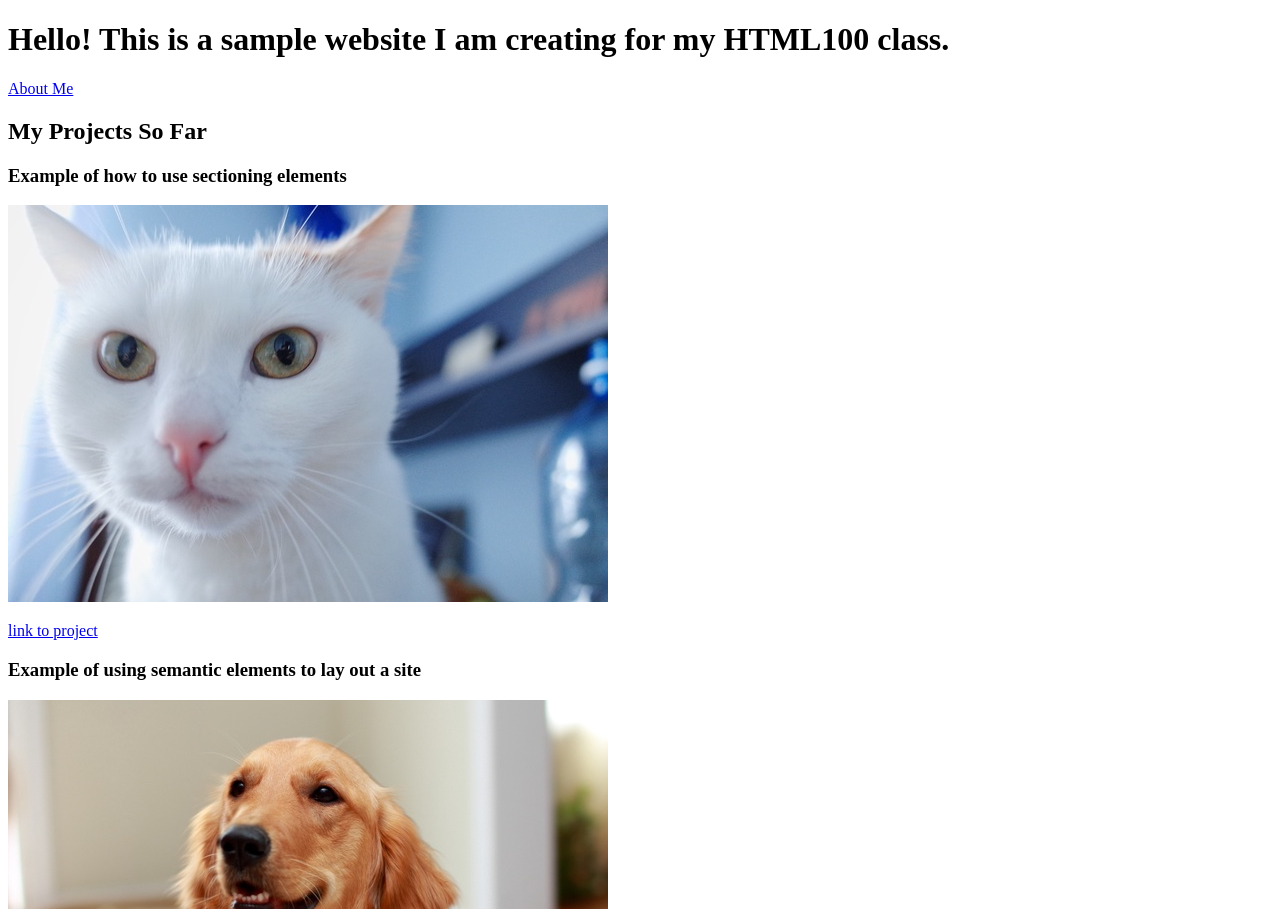
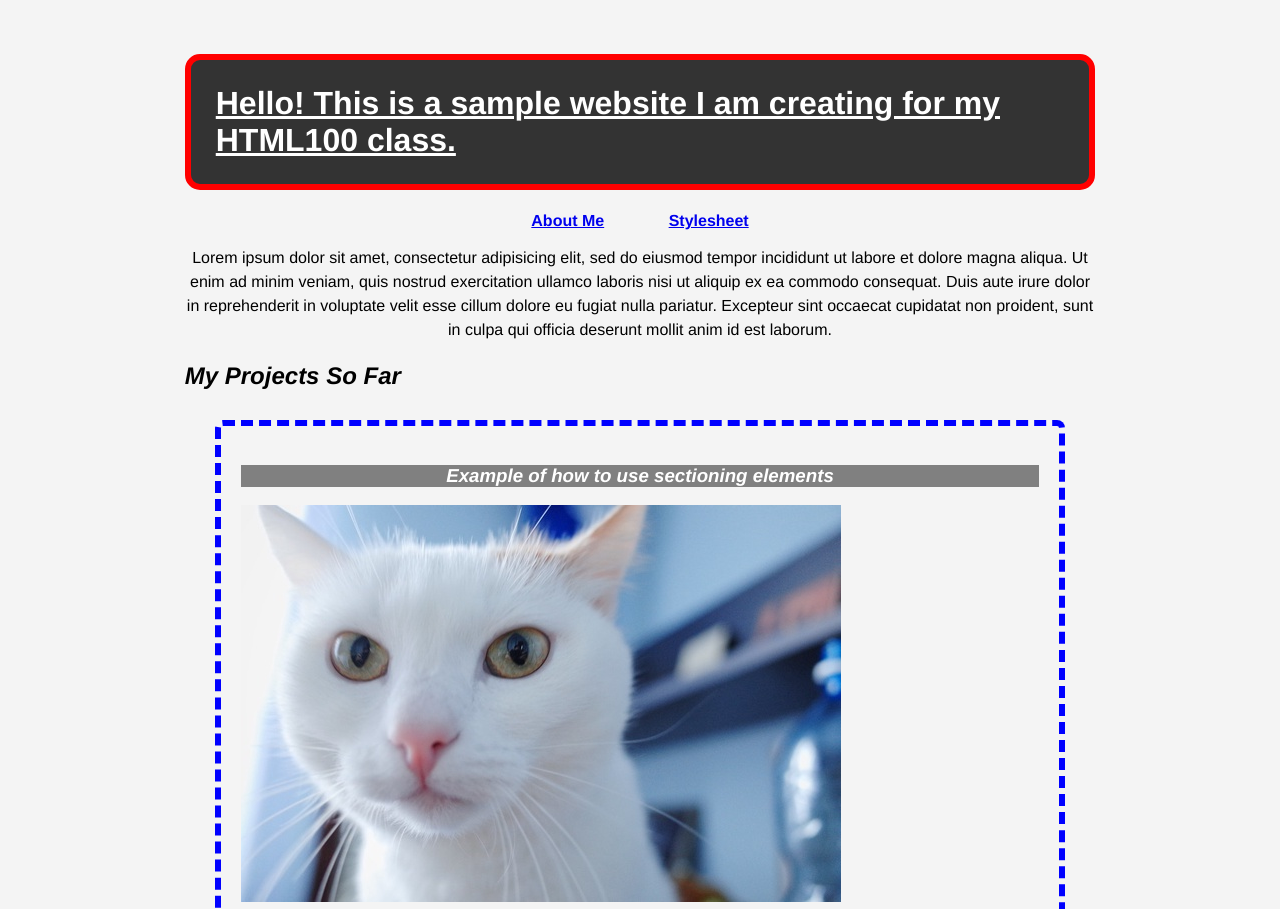
Before and after one commit to augustmacalusogreen/Portfolio, a plain HTML site: page index.html in a window 1280 px wide. Shown: the top 909 px of the page. Drawn offline with Linux system fonts and the light colour scheme.

Commit message:
added styling for about me and index pages

```diff
--- a/index.html
+++ b/index.html
@@ -3,23 +3,27 @@
    <head>
       <meta charset="utf-8">
       <title>Week 3 Milestone 1 Assignment</title>
-      <link rel="stylesheet" href="stylesheet.css">
+      <link rel="stylesheet" href="styles/stylesheet.css">
    </head>
    <body>
+     <div class="container">
       <h1>Hello! This is a sample website I am creating for my HTML100 class.</h1>
-      <nav>
-         <a href="about-me.html">About Me</a>
+      <nav class="main-nav-bar">
+         <a href="about-me.html" class="nav-bar-items">About Me</a>
+         <a href="styles/stylesheet.css" class="nav-bar-items">Stylesheet</a>
       </nav>
+      <p class="main-page-text">Lorem ipsum dolor sit amet, consectetur adipisicing elit, sed do eiusmod tempor incididunt ut labore et dolore magna aliqua. Ut enim ad minim veniam, quis nostrud exercitation ullamco laboris nisi ut aliquip ex ea commodo consequat. Duis aute irure dolor in reprehenderit in voluptate velit esse cillum dolore eu fugiat nulla pariatur. Excepteur sint occaecat cupidatat non proident, sunt in culpa qui officia deserunt mollit anim id est laborum.</p>
       <h2>My Projects So Far</h2>
-      <article>
-         <h3>Example of how to use sectioning elements</h3>
+      <article class="article1">
+         <h3 class="main-page-h3s">Example of how to use sectioning elements</h3>
          <p><img src="images/cat1-600x397.jpg" alt="a close up image of a white cat" width="600" height="397"></p>
          <footer> <a href="sectioning-html.html">link to project</a> </footer>
       </article>
-      <article>
-         <h3>Example of using semantic elements to lay out a site</h3>
+      <article class="article2">
+         <h3 class="main-page-h3s">Example of using semantic elements to lay out a site</h3>
          <p><img src="images/dog1-600x400.jpg" alt="a cute picture of a beautiful golden retriever" width="600" height="400"></p>
          <footer> <a href="semantic-elements.html">link to project</a> </footer>
       </article>
+    </div>
    </body>
 </html>
--- /dev/null
+++ b/styles/stylesheet.css
@@ -0,0 +1,72 @@
+.container{
+  width:75%;
+  margin:auto;
+}
+h1{
+  background-color: #333;
+  color:#fff;
+  font-family: Helvetica;
+  text-decoration: underline;
+  padding: 40px;
+  border: 6px red solid;
+  border-style: solid;
+  border-radius: 15px;
+  padding: 25px;}
+h2{
+  font-family: Helvetica;
+  font-style: italic;
+}
+body{
+  background-color: #f4f4f4;
+  font-family: Helvetica;
+  padding: 25px;
+}
+.main-page-text{
+  font-family: Helvetica;
+  line-height: 1.5em;
+  text-align: center;
+}
+.article1{
+  padding:20px;
+  margin:30px;
+  border: 6px blue solid;
+  border-style: dashed;
+  border-radius: 8px;
+}
+.article2{
+  padding:20px;
+  margin:30px;
+  border: 6px green solid;
+  border-style: dashed;
+  border-radius: 8px;
+}
+.main-page-h3s{
+  font-family: Helvetica;
+  font-style: oblique;
+  color: white;
+  background-color: grey;
+  text-align: center;
+}
+.about-me-footer{
+  text-align: center;
+  font-weight: bolder;
+}
+#back-to-home-page{
+  text-align: center;
+  padding:20px;
+}
+#about-me-header{
+  font-family: Helvetica;
+  text-decoration: underline;
+  background-color: #333;
+  color:#fff;
+  border: 5px blue solid;
+  border-radius: 15px
+}
+.main-nav-bar{
+  text-align: center;
+}
+.nav-bar-items{
+  padding: 30px;
+  font-weight: bold;
+}
```
Also changed, not shown: about-me.html (+8 -8 lines).
